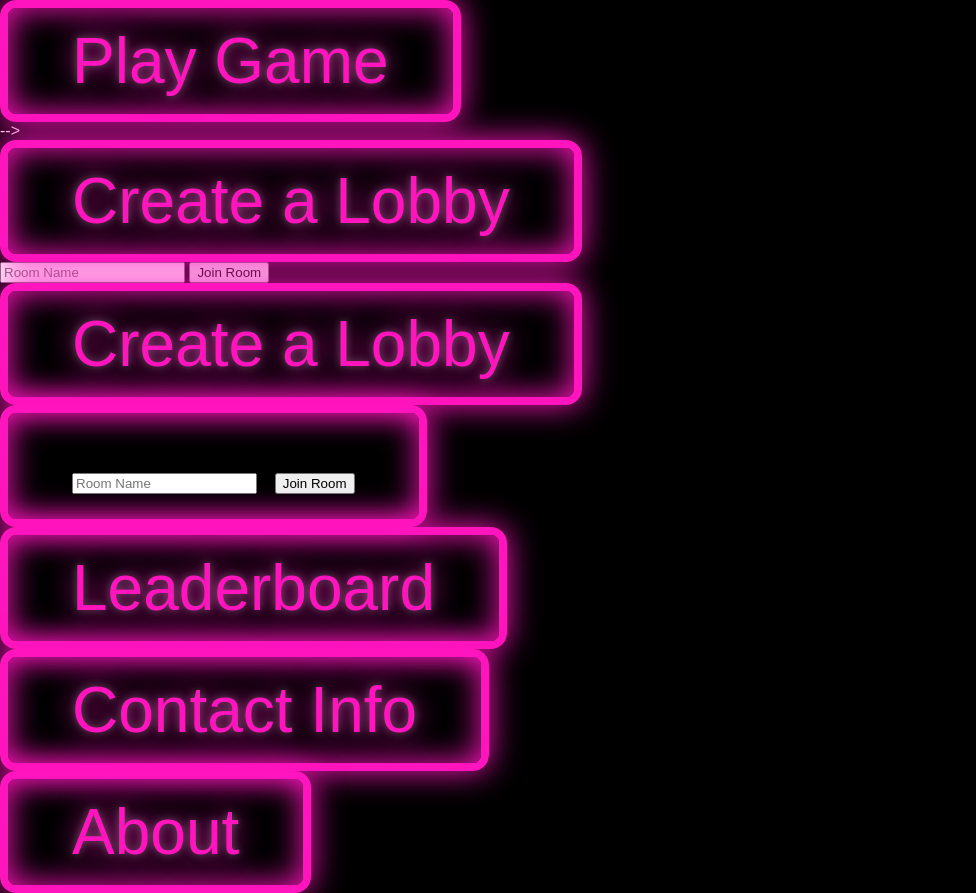
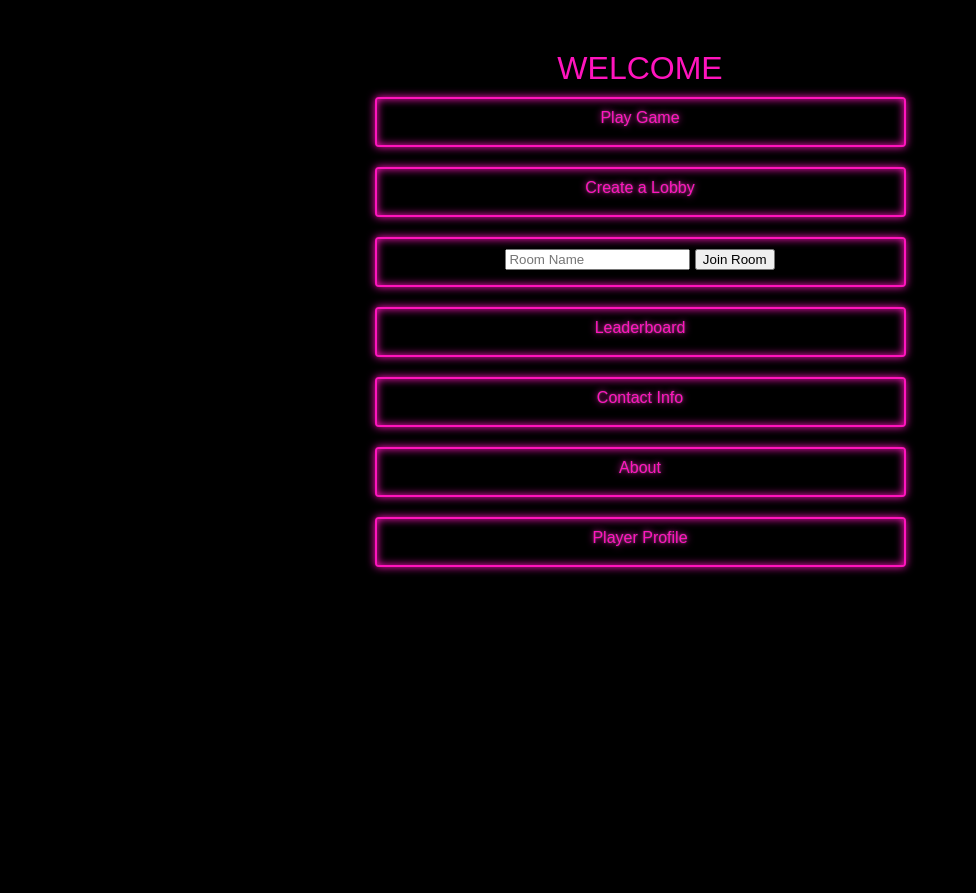
Before and after one commit to N-Khouri/Le_epic_hax0rs, a Flask app: page /main_menu in a window 1280 px wide. Shown: the whole page, without its empty margins (0-976 px from the left). After the commit the page ends 574 px from the top, so only its background shows below. Run offline with Flask 2, Linux system fonts and the light colour scheme; data that the repository does not hold is empty.

Commit message:
random bs

```diff
--- a/server.py
+++ b/server.py
@@ -143,6 +143,13 @@ def create_lobby():
         database.lobbies.delete_one({})
         return render_template('main_menu.html',user=list((database.lobbies.find({}, {'_id':False}))))
 
+@app.route("/loading_screen", methods=['POST'])
+def waitingLobby():
+    if request.method == 'POST':
+        return render_template('loading_screen.html')
+
+
+
 # list(self.db.users_collection.find({}, {'_id': False}))
 # // server-side
 # @io.on("connection", (socket) => {
--- a/static/css/style.css
+++ b/static/css/style.css
@@ -118,12 +118,14 @@ section {
 }
 
 .leaderboard{
+    text-align: center;
     max-width: 55em;
     margin-right: auto;
     margin-left: auto;
     display: block;
     padding: 1em;
     padding-top: 2em;
+    color: var(--clr-neon-pink);
 
 }
 
@@ -169,12 +171,15 @@ table{
 
 table thead{
     opacity: .8;
+    background-color: var(--clr-neon-pink);
+    color: var(--clr-neon-black);
 }
 
 table td{
     max-width: 2em;
     padding: .5em;
     text-align: center;
+
 }
 
 tbody tr{
@@ -341,3 +346,86 @@ tbody tr:nth-child(even){
 .lobby{
     float: right;
 }
+
+.BasicMenu{
+    max-width: 55em;
+    padding: 1em;
+    padding-top: 2em;
+    text-align: center;
+    margin-right: auto;
+    margin-left: auto;
+    display: block;
+    color: var(--clr-neon-pink);
+}
+
+.center{
+    font-size: 2rem;
+    text-align: center;
+    padding: 50px 50px;
+    color: var(--clr-neon-pink);
+}
+
+.mainMenu{
+    display: inline-block;
+    text-align: center;
+    justify-content: center;
+    height: 50px;
+    width: 50;
+    margin: 10px;
+    background-color: black;
+
+    font-size: 1rem;
+    display: inline-block;
+    cursor: pointer;
+    text-decoration: none;
+    color: var(--clr-neon-pink);
+    border: var(--clr-neon-pink) 0.125em solid;
+    padding: 10px 40px;
+    border-radius: 0.25em;
+    text-shadow: 0 0 0.125em hsl(0 0% 100% / 0.3), 0 0 0.45em currentColor;
+    box-shadow: inset 0 0 0.5em 0 var(--clr-neon-pink), 0 0 0.5em 0 var(--clr-neon-pink);
+    position: relative;
+    width: 45%;
+    bottom: -110%;
+}
+
+.mainMenu::before{
+    pointer-events: none;
+    content: "";
+    position: relative;
+    background: var(--clr-neon-pink);
+    top: 120%;
+    left: 0;
+    width: 100%;
+    height: 100%;
+
+    transform: perspective(1em) rotateX(40deg) scale(1, 0.35);
+    filter: blur(1em);
+    opacity: 0.7;
+}
+
+.mainMenu::after{
+    content: "";
+    position: absolute;
+    top: 0;
+    bottom: 0;
+    left: 0;
+    right: 0;
+    box-shadow: 0 0 2em 0.5em var(--clr-neon-pink);
+    opacity: 0;
+    background-color: var(--clr-neon-black);
+    z-index: -1;
+    transition: opacity 100ms linear;
+}
+
+.mainMenu:hover{
+    color: var(--clr-neon-pink);
+}
+
+.mainMenu:hover::before{
+    opacity: 1;
+}
+
+.mainMenu:hover::after{
+    opacity: .5;
+}
--- a/templates/leaderboard.html
+++ b/templates/leaderboard.html
@@ -4,8 +4,8 @@
   <meta charset="utf-8">
   <meta http-equiv="X-UA-Compatible" content="IE-edge">
   <meta name="viewport" content="width= , initial-scale=1.0">
-  <title> LEADERBOARD </title>
-<!--  <link rel="stylesheet" type="text/css" href="style.css">-->
+  <title>LEADERBOARD</title>
+ <!-- <link rel="stylesheet" type="text/css" href="style.css"> -->
     <link rel="stylesheet" href="{{ url_for('static', filename='css/style.css') }}">
 </head>
 <body>
@@ -13,6 +13,7 @@
         <button class="exitGame"> Exit to main menu</button>
     </a>
     <div class="leaderboard">
+    <h1><u>LEADERBOARD</u></h1>
     <!-- Gurleen: Change the Battleship image -->
     <img src="\static\images\HeadsTails.jpeg" class="leaderboard-image-theme">
     <div class="leaderboard-title">
--- a/templates/loading_screen.html
+++ b/templates/loading_screen.html
@@ -6,7 +6,9 @@
     <link rel="stylesheet" href="{{ url_for('static', filename='css/style.css') }}">
 </head>
 <body>
+    <div class = "BasicMenu">
     <p>lobby name: a</p>
     <p>please wait for other user to join</p>
+    </div>
 </body>
 </html>
--- a/templates/main_menu.html
+++ b/templates/main_menu.html
@@ -3,43 +3,43 @@
 <head>
     <meta charset="utf-8">
     <title> Main Menu </title>
-    <link rel="stylesheet" type="text/css" href="\static\css\style.css">
-    <!-- <link rel="stylesheet" href="{{ url_for('static', filename='css/style.css') }}"> -->
+    <!-- <link rel="stylesheet" type="text/css" href="\static\css\style.css"> -->
+    <link rel="stylesheet" href="{{ url_for('static', filename='css/style.css') }}">
     <!-- Gurleen : Fix the CSS for Main Menu to make it better looking  -->
 </head>
 <body>
 
+    <div class="center">
+            WELCOME {{playername}}
+
         <div>
-        <a href="HeadsTails" class="menu-button">Play Game</a>
-    </div> -->
-    <div>
-        <a href="Create_lobby" class="menu-button">Create a Lobby</a>
+            <a href="HeadsTails" class="mainMenu">Play Game</a>
         </div>
 
-    <form id="join" method="POST" action='#'>
+        <div>
+            <a href="Create_lobby" class="mainMenu">Create a Lobby</a>
+        </div>
+
+        <form id="join" method="POST" action='loading_screen' class="mainMenu">
             <input type="text" name="join_room" id="join_room" placeholder="Room Name">
             <input type="submit" value="Join Room">
         </form>
 
         <div>
-        <a href="Create_lobby" class="menu-button">Create a Lobby</a>
-    </div>
-
-    <form id="join" method="POST" action='#' class="menu-button">
-        <input type="text" name="join_room" id="join_room" placeholder="Room Name">
-        <input type="submit" value="Join Room">
-    </form>
-
-    <div>
-        <a href="leaderboard" class="menu-button">Leaderboard</a>
+            <a href="leaderboard" class="mainMenu">Leaderboard</a>
         </div>
 
         <div>
-        <a href="contact_info" class="menu-button">Contact Info</a>
+            <a href="contactInfo" class="mainMenu">Contact Info</a>
         </div>
 
         <div>
-        <a href="about" class="menu-button">About</a>
+            <a href="about" class="mainMenu">About</a>
+        </div>
+
+        <div>
+            <a href="playerProfile" class="mainMenu">Player Profile</a>
+        </div>
     </div>
 </body>
 </html>
```
Also changed, not shown: templates/about.html (+8 -2 lines), templates/contactInfo.html (+14 -6 lines), templates/playerProfile.html (+14 -4 lines). Lines whose indentation alone changed are shown as unchanged.
